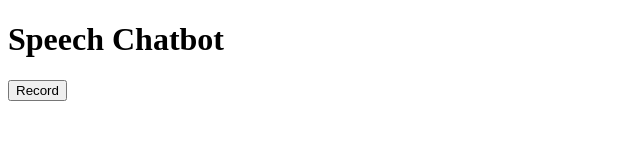
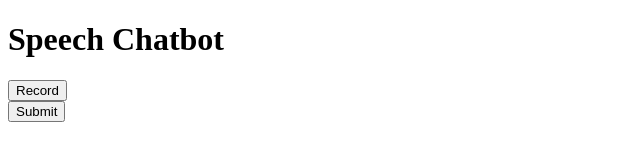
Before and after one commit to Zltech2023/zltech2023.github.io, a plain HTML site: page index.html in a window 1280 px wide. Shown: the whole page, without its empty margins (0-640 px from the left). Drawn offline with Linux system fonts and the light colour scheme.

Commit message:
Update index.html

```diff
--- a/index.html
+++ b/index.html
@@ -7,6 +7,9 @@
     <h1>Speech Chatbot</h1>
     <button id="record-button">Record</button>
     <div id="result"></div>
+    <form action="/speech" method="POST">
+      <button type="submit">Submit</button>
+    </form>
     <script>
       var recordButton = document.getElementById("record-button");
       var resultDiv = document.getElementById("result");
```
